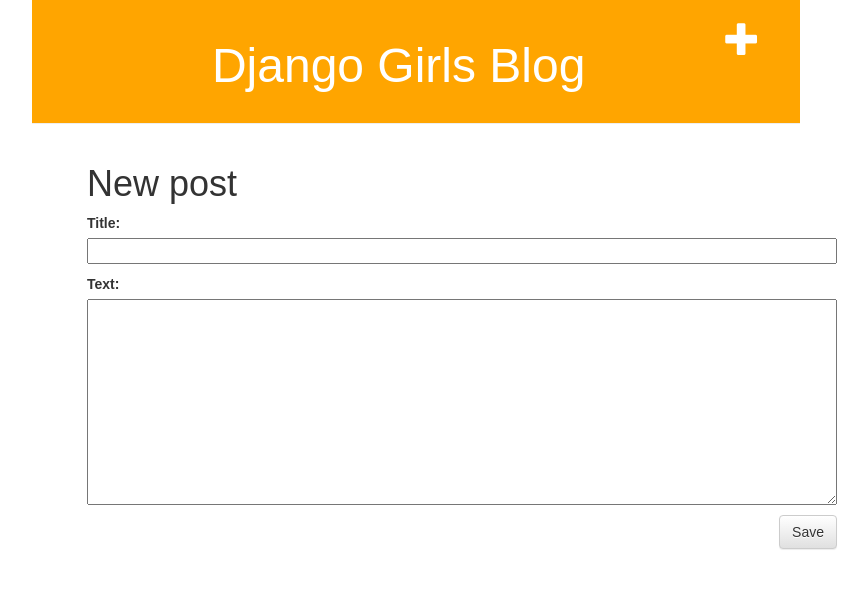
After one commit to VPalacin/django-girls-app, a Django app: page /post/new/ in a window 1280 px wide; the page is wider, and only the part inside the window is pictured. The commit adds this page. Shown: the top 589 px of that part, without its empty margins (224-1092 px from the left). Run offline with Django 3.2, Linux system fonts and the light colour scheme; some libraries are stand-ins or nearby versions.

Commit message:
finished

```diff
--- /dev/null
+++ b/blog/forms.py
@@ -0,0 +1,9 @@
+from django import forms
+
+from .models import Post
+
+class PostForm(forms.ModelForm):
+
+    class Meta:
+        model = Post
+        fields = ('title', 'text',)
--- a/blog/static/css/blog.css
+++ b/blog/static/css/blog.css
@@ -1,6 +1,6 @@
 h1 a {
 	color: orange;
-	font-family: 'Lobster';
+	font-family: 'PT Sans', sans-serif;
 }
 
 body {
--- a/blog/templates/blog/base.html
+++ b/blog/templates/blog/base.html
@@ -1,17 +1,16 @@
-<!DOCTYPE html>
   {% load staticfiles %}
     <html>
         <head>
-        <title>PŷconAR 2018</title>
+            <title>Django Girls blog</title>
             <link rel="stylesheet" href="//maxcdn.bootstrapcdn.com/bootstrap/3.2.0/css/bootstrap.min.css">
             <link rel="stylesheet" href="//maxcdn.bootstrapcdn.com/bootstrap/3.2.0/css/bootstrap-theme.min.css">
+            <link href='//fonts.googleapis.com/css?family=Lobster&subset=latin,latin-ext' rel='stylesheet' type='text/css'>
             <link rel="stylesheet" href="{% static 'css/blog.css' %}">
-        <link href="https://fonts.googleapis.com/css?family=Noto+Sans+TC" rel="stylesheet">
-
         </head>
         <body>
             <div class="page-header">
-            <h1><a href="/">Blog from Django Girls tutorial</a></h1>
+                <a href="{% url 'post_new' %}" class="top-menu"><span class="glyphicon glyphicon-plus"></span></a>
+                <h1><a href="/">Django Girls Blog</a></h1>
             </div>
             <div class="content container">
                 <div class="row">
@@ -21,5 +20,6 @@
                     </div>
                 </div>
             </div>
+        </div>
     </body>
 </html>
--- a/blog/templates/blog/post_detail.html
+++ b/blog/templates/blog/post_detail.html
@@ -8,6 +8,8 @@
             </div>
         {% endif %}
         <h1>{{ post.title }}</h1>
+
+
         <p>{{ post.text|linebreaksbr }}</p>
     </div>
 {% endblock %}
--- /dev/null
+++ b/blog/templates/blog/post_edit.html
@@ -0,0 +1,9 @@
+{% extends 'blog/base.html' %}
+
+{% block content %}
+    <h1>New post</h1>
+    <form method="POST" class="post-form">{% csrf_token %}
+        {{ form.as_p }}
+        <button type="submit" class="save btn btn-default">Save</button>
+    </form>
+{% endblock %}
--- a/blog/urls.py
+++ b/blog/urls.py
@@ -3,5 +3,7 @@
 
 urlpatterns = [
     url(r'^$', views.post_list, name='post_list'),
-   url(r'^post/(?P<pk>\d+)/$', views.post_detail, name='post_detail'),
+    url(r'^post/(?P<pk>\d+)/$', views.post_detail, name='post_detail'),
+    url(r'^post/new/$', views.post_new, name='post_new'),
+
 ]
--- a/blog/views.py
+++ b/blog/views.py
@@ -2,6 +2,8 @@
 from django.utils import timezone
 from .models import Post
 from django.shortcuts import render, get_object_or_404
+from .forms import PostForm
+
 
 
 def post_list(request):
@@ -11,3 +13,7 @@
 def post_detail(request, pk):
     post = get_object_or_404(Post, pk=pk)
     return render(request, 'blog/post_detail.html', {'post': post})
+
+def post_new(request):
+    form = PostForm()
+    return render(request, 'blog/post_edit.html', {'form': form})
```
Also changed, not shown: blog/templates/blog/post_list.html (+6 -1 lines). Lines whose indentation alone changed are shown as unchanged.
